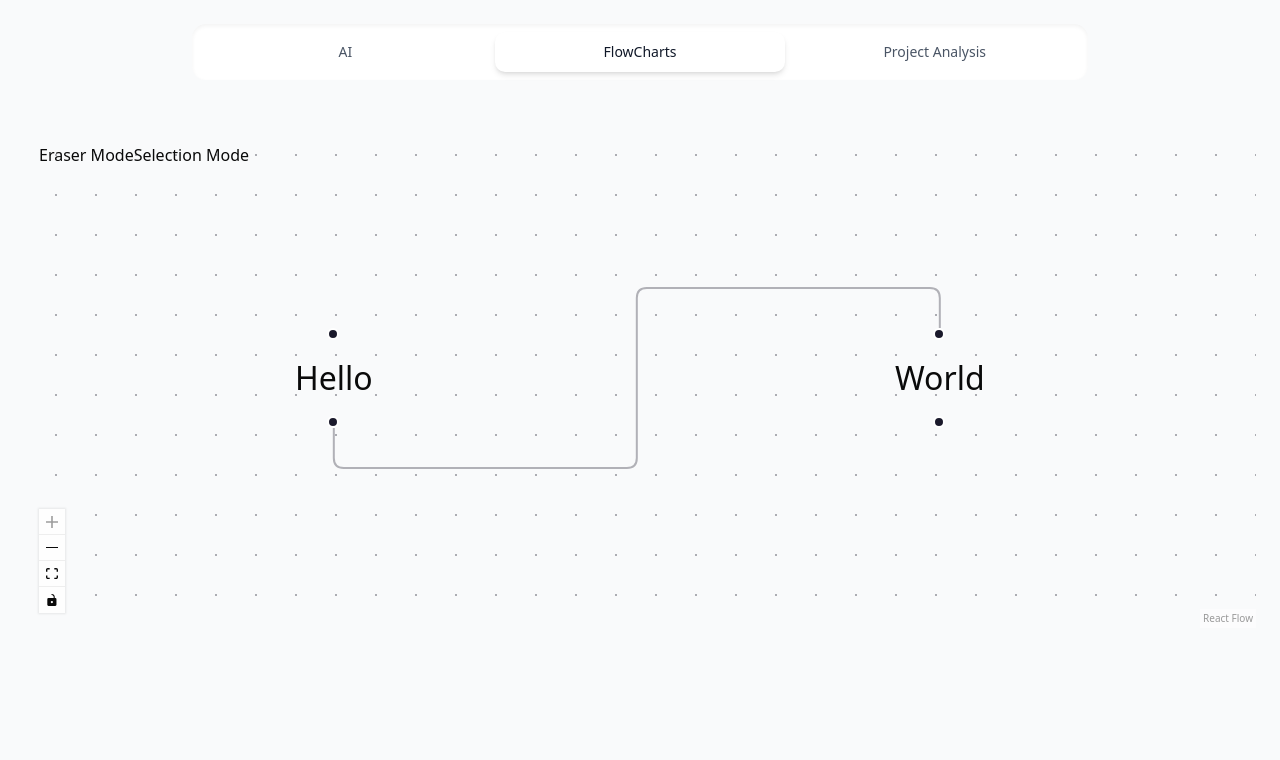
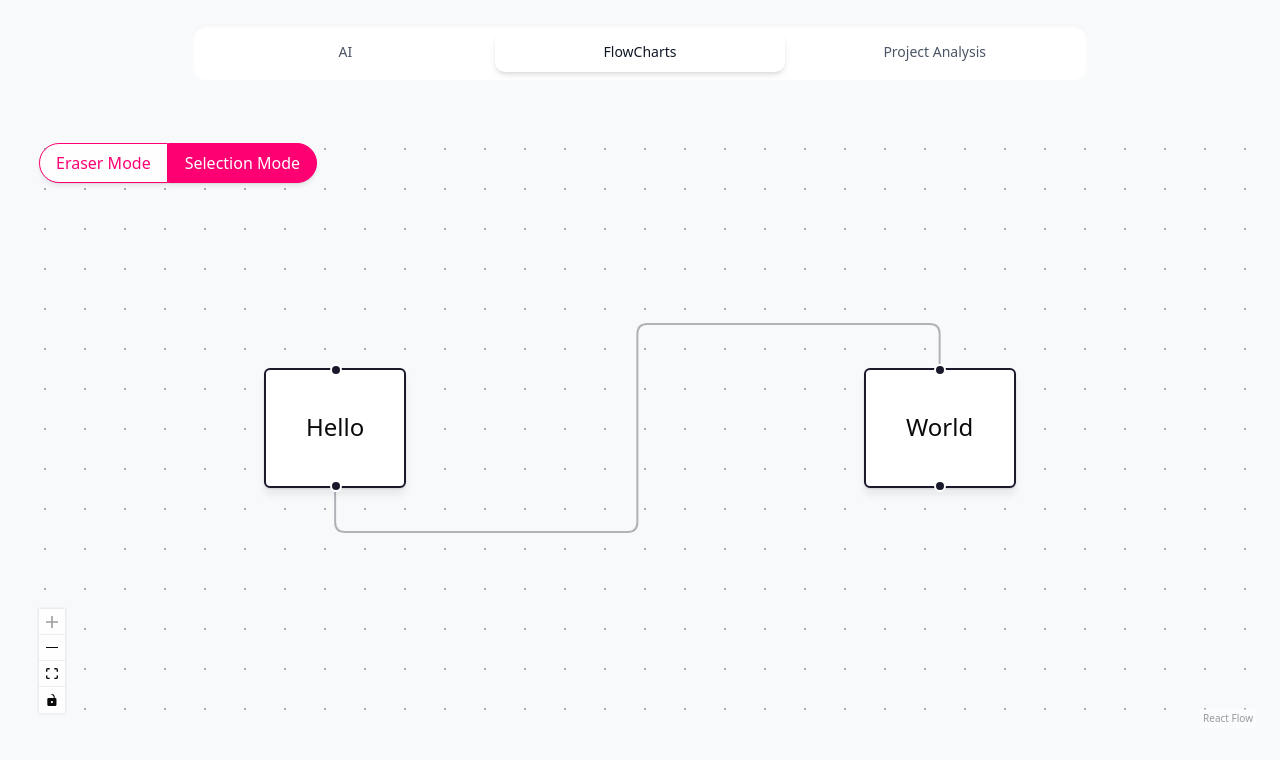
Before and after one commit to Van5sh/mind-mesh, a Next.js app: page /project in a window 1280 px wide. Both pictures are taken after a click on the button "FlowCharts". Shown: the top 760 px of the page. Built offline with nearby package versions, Linux system fonts and the light colour scheme.

Commit message:
feat:eraser setup done

```diff
--- a/src/app/project/components/ErasbleEdge.tsx
+++ b/src/app/project/components/ErasbleEdge.tsx
@@ -6,6 +6,7 @@ import {
   useInternalNode,
 } from '@xyflow/react';
 import { ErasableNodeType } from './ErasbleNode';
+
 
 export type ErasableEdgeType = Edge<{ toBeDeleted?: boolean }, 'erasable-edge'>;
 
--- a/src/app/project/components/ErasbleNode.tsx
+++ b/src/app/project/components/ErasbleNode.tsx
@@ -1,4 +1,5 @@
 import { Handle, Position, type Node, type NodeProps } from '@xyflow/react';
+
 
 export type ErasableNodeType = Node<
   { toBeDeleted?: boolean; label?: string },
--- a/src/app/project/components/Eraser.tsx
+++ b/src/app/project/components/Eraser.tsx
@@ -7,13 +7,10 @@ import {
   type ReactFlowState,
 } from '@xyflow/react';
 import getStroke from 'perfect-freehand';
-
 import { polylineIntersectsRectangle, pathsIntersect } from './util';
 import { ErasableNodeType } from './ErasbleNode';
 import { ErasableEdgeType } from './ErasbleEdge';
 
-// Type definitions for path coordinates
-// - can be 2D or 3D points (with pressure) for freehand strokes for instance
 type PathPoints = ([number, number] | [number, number, number])[];
 
 type IntersectionData = {
--- a/src/app/project/components/FlowBuilder.tsx
+++ b/src/app/project/components/FlowBuilder.tsx
@@ -9,11 +9,10 @@ import {
   Panel,
   Connection,
 } from '@xyflow/react';
-
 import { ErasableNode } from './ErasbleNode';
 import { ErasableEdge } from './ErasbleEdge';
 import { Eraser } from './Eraser';
-
+import "./xy-theme.css";
 import '@xyflow/react/dist/style.css';
 
 const initialNodes = [
@@ -51,16 +50,19 @@ const edgeTypes = {
 const defaultEdgeOptions = {
   type: 'erasable-edge',
 };
+const FlowBuilder=()=> {
+  const [nodes, setNodes, onNodesChange] = useNodesState(initialNodes);
+  const [edges, setEdges, onEdgesChange] = useEdgesState(initialEdges);
 
-export default function EraserFlow() {
-  const [nodes, _, onNodesChange] = useNodesState(initialNodes);
-  const [edges, setEdges, onEdgesChange] = useEdgesState(initialEdges);
-  const onConnect = useCallback((params:Connection) => setEdges((els) => addEdge(params, els)), [setEdges]);
+  const onConnect = useCallback(
+    (params:Connection) => setEdges((els) => addEdge(params, els)),
+    [setEdges]
+  );
 
-  const [isEraserActive, setIsEraserActive] = useState(true);
+  const [isEraserActive, setIsEraserActive] = useState(false);
 
   return (
-    <div className='flex-1'>
+    <div className="w-full h-[500px]" style={{ minHeight: '600px' }}>
       <ReactFlow
         nodes={nodes}
         nodeTypes={nodeTypes}
@@ -71,23 +73,36 @@ export default function EraserFlow() {
         onConnect={onConnect}
         fitView
         defaultEdgeOptions={defaultEdgeOptions}
+        selectionOnDrag={!isEraserActive}
+        panOnDrag={false}
+        panActivationKeyCode="Space"
+        zoomOnScroll={false}
+        zoomActivationKeyCode="Control"
+        elementsSelectable={!isEraserActive}
+        nodesDraggable={!isEraserActive}
       >
+        <Background />
         <Controls />
-      <Background />
-
         {isEraserActive && <Eraser />}
 
         <Panel position="top-left">
           <div className="xy-theme__button-group">
             <button
               className={`xy-theme__button ${isEraserActive ? 'active' : ''}`}
-            onClick={() => setIsEraserActive(true)}
+              onClick={() => {
+                setIsEraserActive(true);
+                setNodes((ns) => ns.map((n) => ({ ...n, selected: false })));
+                setEdges((es) => es.map((e) => ({ ...e, selected: false })));
+              }}
             >
               Eraser Mode
             </button>
             <button
               className={`xy-theme__button ${!isEraserActive ? 'active' : ''}`}
-            onClick={() => setIsEraserActive(false)}
+              onClick={() => {
+                setIsEraserActive(false);
+                setNodes((ns) => ns.map((n) => ({ ...n, data: { ...n.data, toBeDeleted: false } })));
+              }}
             >
               Selection Mode
             </button>
@@ -97,3 +112,5 @@ export default function EraserFlow() {
     </div>
   );
 }
+
+export default FlowBuilder;
--- a/src/app/project/components/xy-theme.css
+++ b/src/app/project/components/xy-theme.css
@@ -268,3 +268,12 @@
   margin-bottom: 3px;
   display: inline-block;
 }
+
+/* Overlay canvas for tools (eraser, lasso, etc.) */
+.tool-overlay {
+  position: absolute;
+  inset: 0;
+  z-index: 10;
+  cursor: crosshair;
+  pointer-events: auto;
+}
--- a/src/app/project/page.tsx
+++ b/src/app/project/page.tsx
@@ -1,7 +1,6 @@
 "use client";
 import React, { useState } from "react";
 import Sections from "@/components/component/Sections";
-import { Card } from "@/components/ui/card";
 import ChatPanel from "./components/ChatPanel";
 import ProjectAnalysis from "./components/ProjectAnalysis";
 import FlowBuilder from "./components/FlowBuilder";
```
Lines whose indentation alone changed are shown as unchanged.
